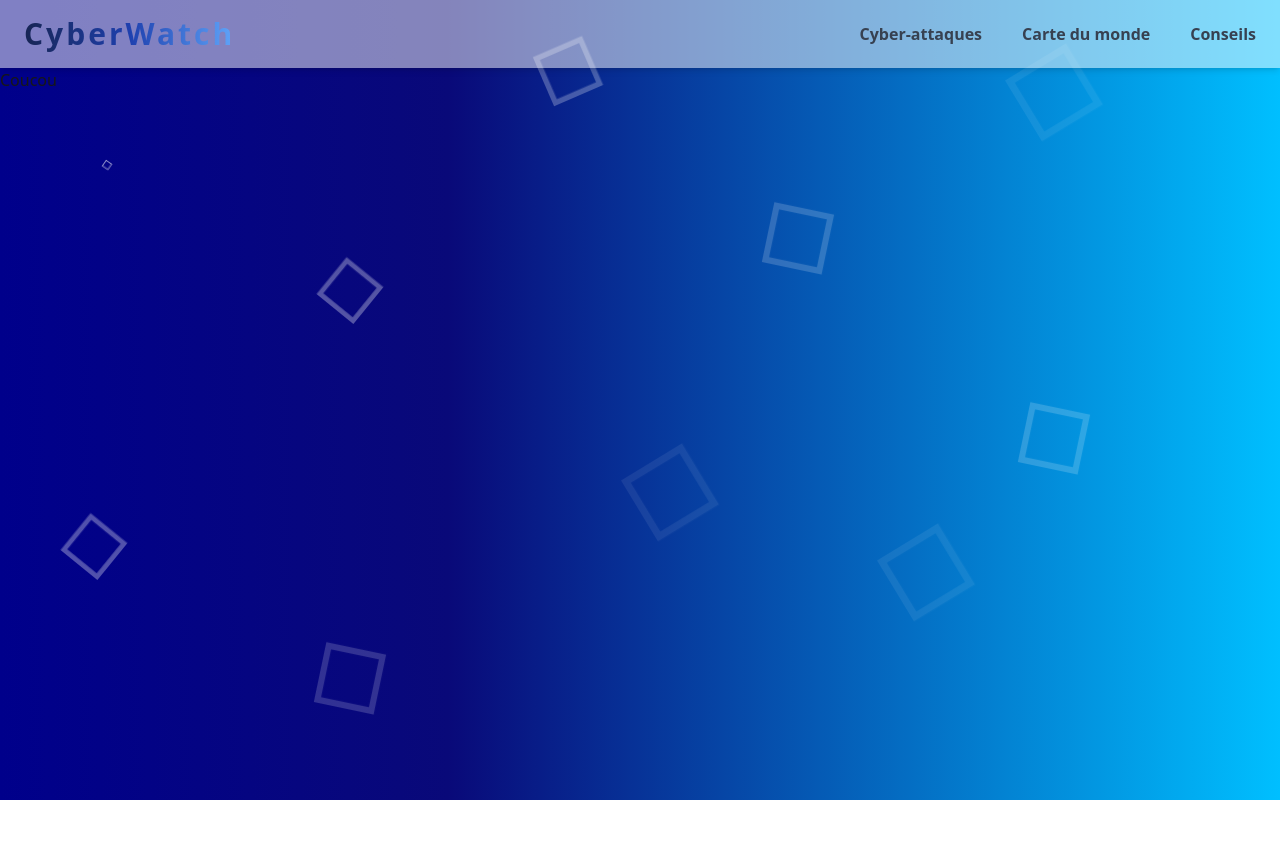
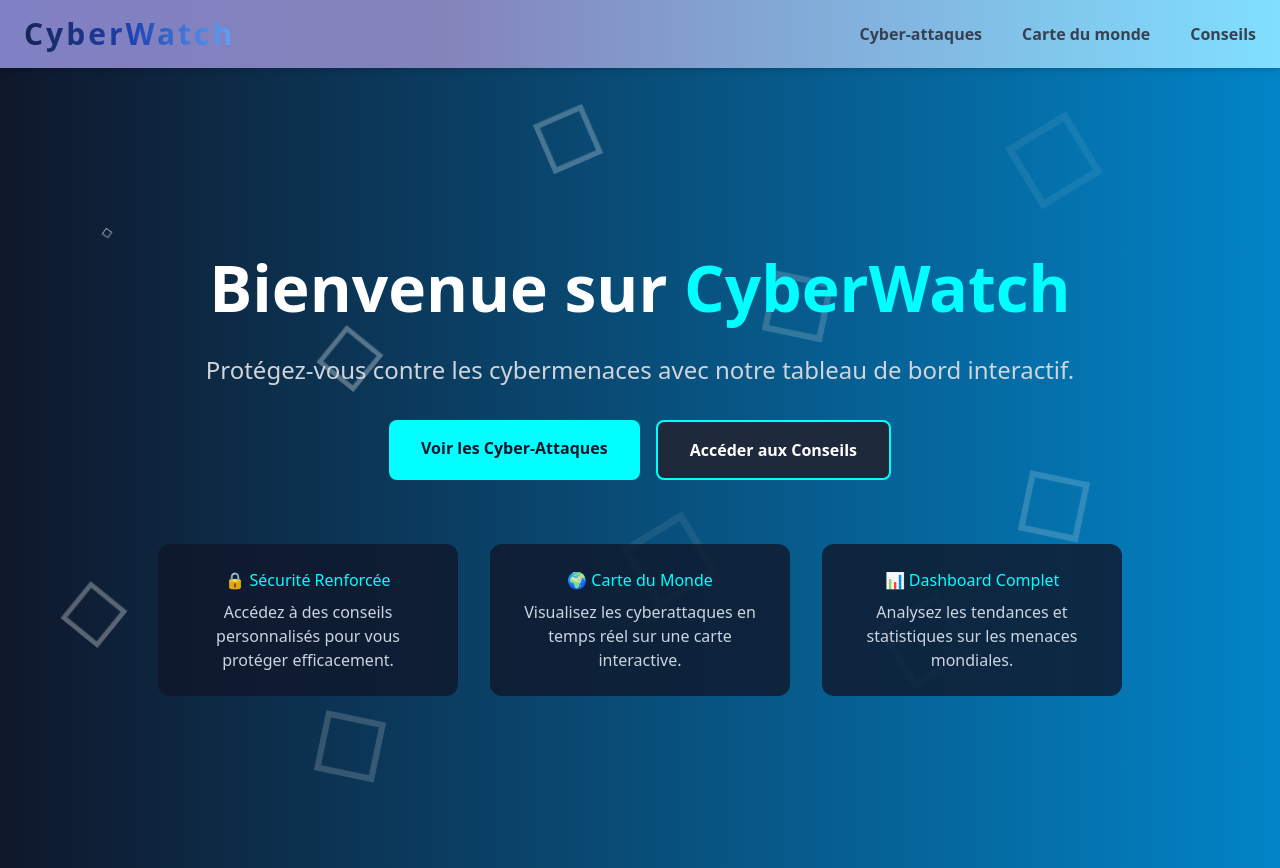
Before and after one commit to Kaly-0/Project2025, a Next.js app in the folder my-app-dashboard/: page / in a window 1280 px wide. Before the commit the page ends 800 px from the top, so only its background shows below. Built offline with nearby package versions, Linux system fonts and the light colour scheme.

Commit message:
Ajout d'une page d'accueil

```diff
--- /dev/null
+++ b/my-app-dashboard/app/HomePage.module.css
@@ -0,0 +1,103 @@
+.homeContainer {
+    position: relative;
+    height: 100vh;
+    width: 100%;
+    overflow: hidden;
+    background: linear-gradient(90deg, #0f172a, #0284c7);
+    color: #ffffff;
+    display: flex;
+    justify-content: center;
+    align-items: center;
+}
+
+.content {
+    position: relative;
+    z-index: 2;
+    width: 90%;
+    max-width: 1200px;
+    text-align: center;
+}
+
+.hero {
+    margin-bottom: 4rem;
+}
+
+.title {
+    font-size: 4rem;
+    font-weight: bold;
+}
+
+.highlight {
+    color: #00ffff;
+}
+
+.subtitle {
+    margin-top: 1rem;
+    font-size: 1.5rem;
+    color: #d1d5db;
+}
+
+.buttons {
+    margin-top: 2rem;
+    display: flex;
+    justify-content: center;
+    gap: 1rem;
+}
+
+.buttonPrimary,
+.buttonSecondary {
+    padding: 1rem 2rem;
+    border-radius: 8px;
+    font-weight: bold;
+    transition: transform 0.3s ease, background-color 0.3s ease;
+    text-decoration: none;
+    color: #fff;
+}
+
+.buttonPrimary {
+    background-color: #00ffff;
+    color: #0f172a;
+}
+
+.buttonPrimary:hover {
+    background-color: #0ff;
+    transform: translateY(-3px);
+}
+
+.buttonSecondary {
+    background-color: #1e293b;
+    border: 2px solid #00ffff;
+}
+
+.buttonSecondary:hover {
+    background-color: #334155;
+    transform: translateY(-3px);
+}
+
+.features {
+    display: flex;
+    flex-wrap: wrap;
+    justify-content: center;
+    gap: 2rem;
+}
+
+.feature {
+    background-color: rgba(15, 23, 42, 0.8);
+    padding: 1.5rem;
+    border-radius: 12px;
+    width: 300px;
+    transition: transform 0.3s ease;
+}
+
+.feature:hover {
+    transform: translateY(-5px);
+}
+
+.feature h3 {
+    color: #00ffff;
+    margin-bottom: 0.5rem;
+}
+
+.feature p {
+    color: #cbd5e1;
+}
--- a/my-app-dashboard/app/page.tsx
+++ b/my-app-dashboard/app/page.tsx
@@ -1,11 +1,47 @@
 import React from 'react';
+import Link from 'next/link';
 import SquareComponents from '@/components/SquareComponents';
+import styles from './HomePage.module.css';
 
 const HomePage = () => {
     return (
-        <div>
-            <h1>Coucou </h1>
-            <SquareComponents/>
+        <div className={styles.homeContainer}>
+            <SquareComponents />
+
+            <div className={styles.content}>
+                <header className={styles.hero}>
+                    <h1 className={styles.title}>
+                        Bienvenue sur <span className={styles.highlight}>CyberWatch</span>
+                    </h1>
+                    <p className={styles.subtitle}>
+                        Protégez-vous contre les cybermenaces avec notre tableau de bord interactif.
+                    </p>
+
+                    <div className={styles.buttons}>
+                        <Link href="/Cyber-attaques" className={styles.buttonPrimary}>
+                            Voir les Cyber-Attaques
+                        </Link>
+                        <Link href="/Conseils" className={styles.buttonSecondary}>
+                            Accéder aux Conseils
+                        </Link>
+                    </div>
+                </header>
+
+                <section className={styles.features}>
+                    <div className={styles.feature}>
+                        <h3>🔒 Sécurité Renforcée</h3>
+                        <p>Accédez à des conseils personnalisés pour vous protéger efficacement.</p>
+                    </div>
+                    <div className={styles.feature}>
+                        <h3>🌍 Carte du Monde</h3>
+                        <p>Visualisez les cyberattaques en temps réel sur une carte interactive.</p>
+                    </div>
+                    <div className={styles.feature}>
+                        <h3>📊 Dashboard Complet</h3>
+                        <p>Analysez les tendances et statistiques sur les menaces mondiales.</p>
+                    </div>
+                </section>
+            </div>
         </div>
     );
 };
--- a/package.json
+++ b/package.json
@@ -24,6 +24,8 @@
     "@amcharts/amcharts5": "^5.11.1",
     "@amcharts/amcharts5-geodata": "^5.1.4",
     "chart.js": "^4.4.8",
-    "react-chartjs-2": "^5.3.0"
+    "leaflet": "^1.9.4",
+    "react-chartjs-2": "^5.3.0",
+    "react-leaflet": "^5.0.0"
   }
 }
```
